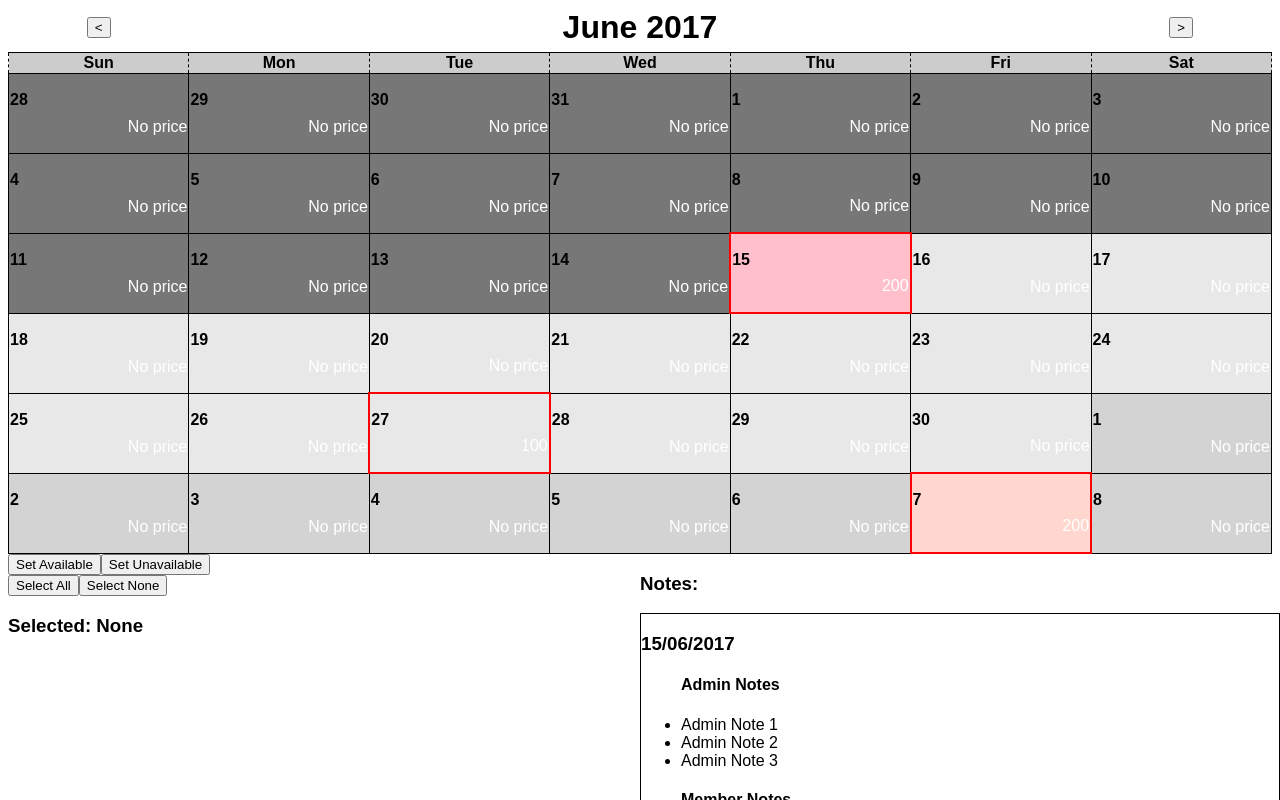
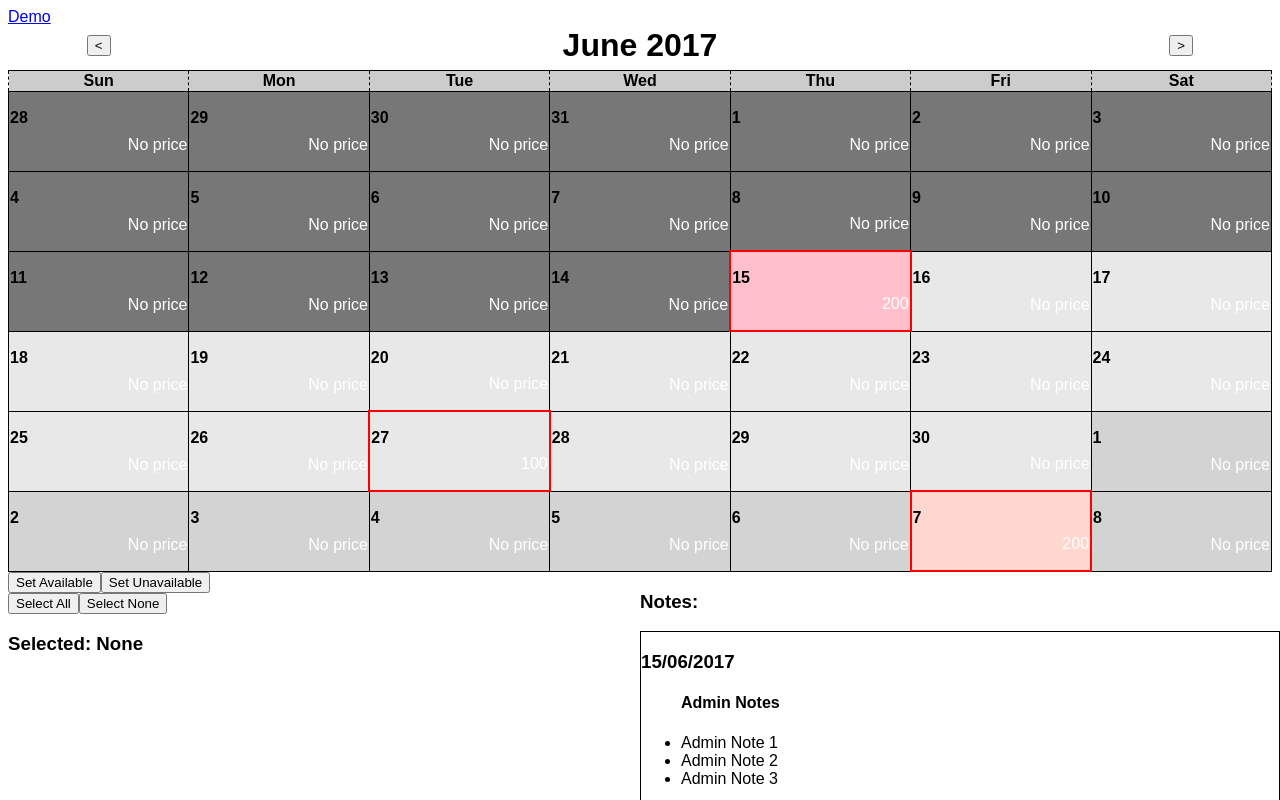
Before and after one commit to kylechua/calendar, a plain HTML site: page index.html in a window 1280 px wide. Drawn offline with Linux system fonts and the light colour scheme.

Commit message:
Link to demo page

```diff
--- a/index.html
+++ b/index.html
@@ -8,6 +8,7 @@
     <script src="js/calendar.js"></script>
   </head>
 <body>
+<a href="https://kylechua.github.io/calendar/">Demo</a>
 <div id='myCal'></div>
 </body>
 
```
